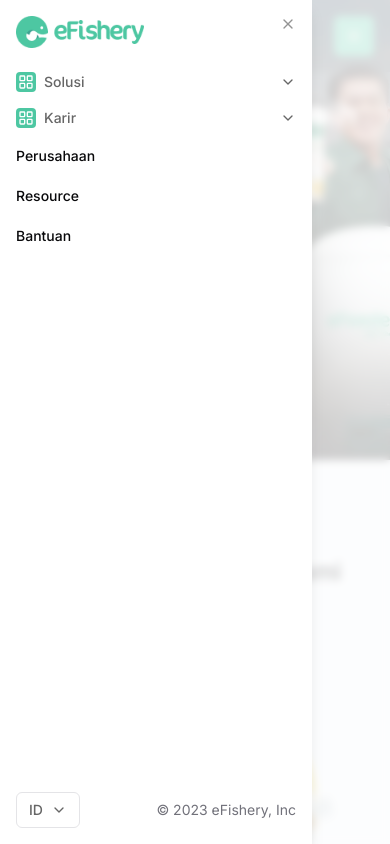
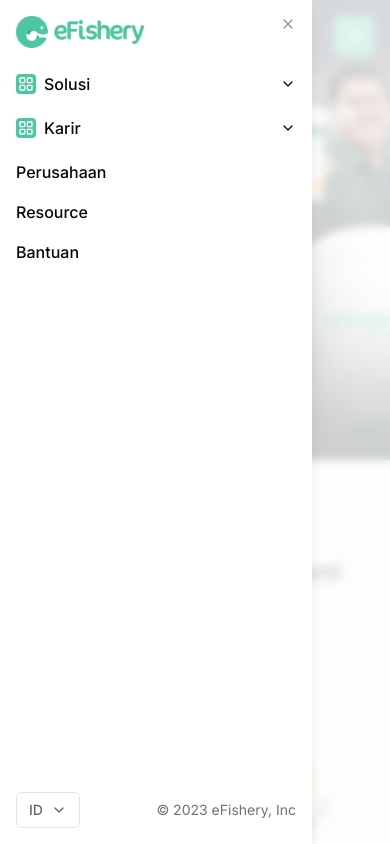
Before and after one commit to shendrongddv/20231114-efishery-clone-next, a Next.js app: page / in a window 390 px wide. Both pictures are taken after a click on the button 354 px from the left and 36 px from the top of the page. Shown: the top 844 px of the page. Built offline with nearby package versions, Linux system fonts and the light colour scheme.

Commit message:
20231114: Menu Mobile

```diff
--- a/components/header/nav-mobile.tsx
+++ b/components/header/nav-mobile.tsx
@@ -25,7 +25,7 @@
                 desc={item.desc}
                 icon={item.icon}
               >
-                <ul className="grid">
+                <ul className="grid gap-1">
                   {item.links?.map((item) => (
                     <li key={item.id}>
                       <NavLink
@@ -67,7 +67,7 @@
       <Button
         asChild
         variant="ghost"
-        className="w-full justify-start rounded-none text-foreground"
+        className="w-full justify-start rounded-none text-base font-medium text-foreground"
       >
         <Link href={url} aria-label={label}>
           {/* <Icon className="mr-2 h-4 w-4 text-primary" /> */}
@@ -94,11 +94,8 @@
   children,
 }: NavAccordionProps) => {
   return (
-    <AccordionItem
-      value="item-1"
-      className="border-none p-0 text-sm font-normal"
-    >
-      <AccordionTrigger className="justify-start px-4 py-2 hover:no-underline">
+    <AccordionItem value="item-1" className="border-none p-0">
+      <AccordionTrigger className="justify-start px-4 py-2 text-base font-medium text-foreground hover:no-underline">
         <Icon className="mr-2 h-5 w-5 rounded bg-primary p-0.5 text-white" />
         {label}
       </AccordionTrigger>
--- a/components/ui/accordion.tsx
+++ b/components/ui/accordion.tsx
@@ -14,7 +14,7 @@
 >(({ className, ...props }, ref) => (
   <AccordionPrimitive.Item
     ref={ref}
-    className={cn("border-b", className)}
+    className={cn("mb-1 border-b", className)}
     {...props}
   />
 ));
```
